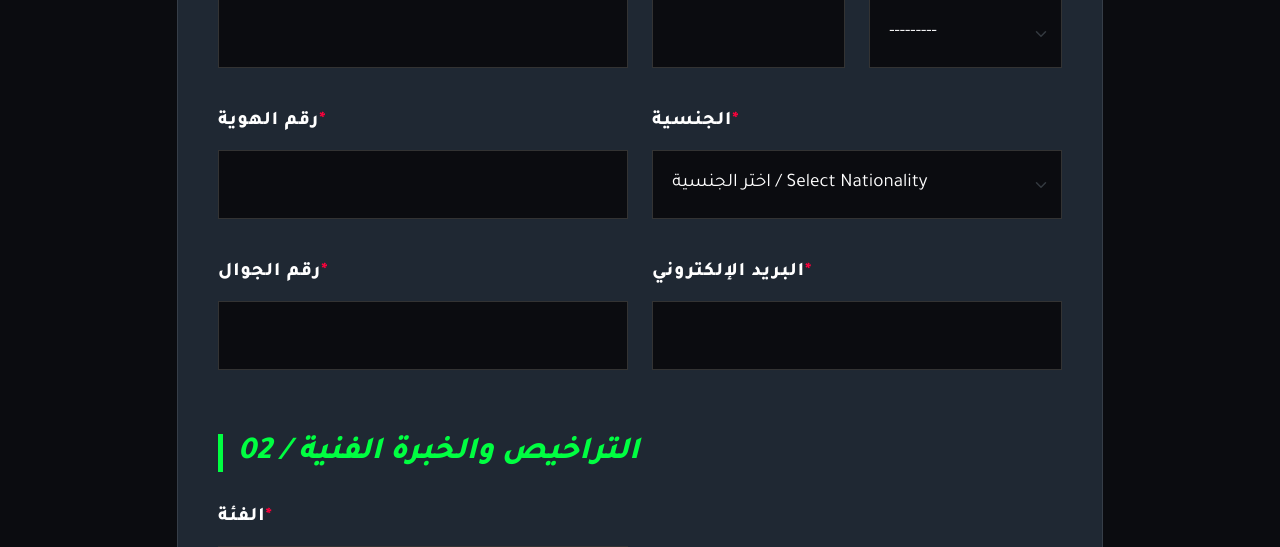
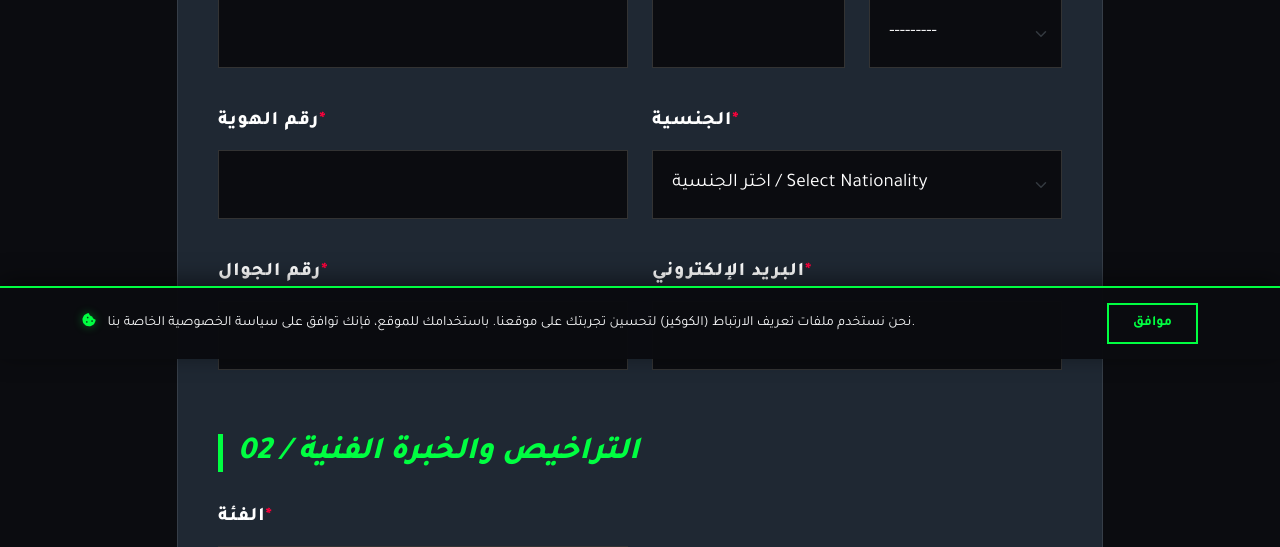
Before and after one commit to Hassan-Alhaji/dakar-registration, a Django app: page /en/register/ in a window 1280 px wide. Shown: the part 441-988 px from the top of the page. Run offline with Django 4.2, Linux system fonts and the light colour scheme; the visitor is signed in with stand-in values (Sample User, id 1); data that the repository does not hold is empty; some libraries are stand-ins or nearby versions; some web fonts are replaced.

Commit message:
Add stylish cookie consent banner

```diff
--- a/templates/base.html
+++ b/templates/base.html
@@ -387,6 +387,24 @@
             pointer-events: none;
         }
 
+        /* Cookie Banner */
+        .cookie-banner {
+            position: fixed;
+            bottom: 0;
+            left: 0;
+            right: 0;
+            background: rgba(11, 12, 16, 0.98);
+            border-top: 2px solid var(--neon-green);
+            z-index: 1050;
+            padding: 15px 0;
+            transform: translateY(100%);
+            transition: transform 0.5s cubic-bezier(0.4, 0, 0.2, 1);
+            box-shadow: 0 -5px 25px rgba(0, 0, 0, 0.5);
+        }
+        .cookie-banner.show {
+            transform: translateY(0) !important;
+        }
+
         {% block extra_css %}{% endblock %}
     </style>
 </head>
@@ -510,6 +528,19 @@
         </div>
     </footer>
 
+    <!-- Cookie Banner -->
+    <div id="cookie-banner" class="cookie-banner d-none">
+        <div class="container d-flex flex-column flex-md-row align-items-center justify-content-between">
+            <p class="mb-3 mb-md-0 text-light small pe-md-4 text-center text-md-start">
+                <i class="fas fa-cookie-bite text-neon me-2"></i>
+                {% trans "نحن نستخدم ملفات تعريف الارتباط (الكوكيز) لتحسين تجربتك على موقعنا. باستخدامك للموقع، فإنك توافق على سياسة الخصوصية الخاصة بنا." %}
+            </p>
+            <button id="accept-cookies" class="btn btn-outline-neon btn-sm text-nowrap px-4 py-2 fw-bold">
+                {% trans "موافق" %}
+            </button>
+        </div>
+    </div>
+
     <!-- Bootstrap 5 JS -->
     <script src="https://cdn.jsdelivr.net/npm/bootstrap@5.3.0/dist/js/bootstrap.bundle.min.js"></script>
 
@@ -540,6 +571,27 @@
             el.addEventListener('mouseenter', () => { el.style.color = 'var(--neon-green)'; });
             el.addEventListener('mouseleave', () => { el.style.color = ''; });
         });
+
+        // Cookie Consent Logic
+        document.addEventListener('DOMContentLoaded', function() {
+            const cookieBanner = document.getElementById('cookie-banner');
+            const acceptBtn = document.getElementById('accept-cookies');
+
+            if (!localStorage.getItem('cookiesAccepted')) {
+                cookieBanner.classList.remove('d-none');
+                setTimeout(() => {
+                    cookieBanner.classList.add('show');
+                }, 500); // slight delay after page load
+            }
+
+            acceptBtn.addEventListener('click', function() {
+                localStorage.setItem('cookiesAccepted', 'true');
+                cookieBanner.classList.remove('show');
+                setTimeout(() => {
+                    cookieBanner.classList.add('d-none');
+                }, 500);
+            });
+        });
     </script>
 
     {% block extra_js %}{% endblock %}
```
